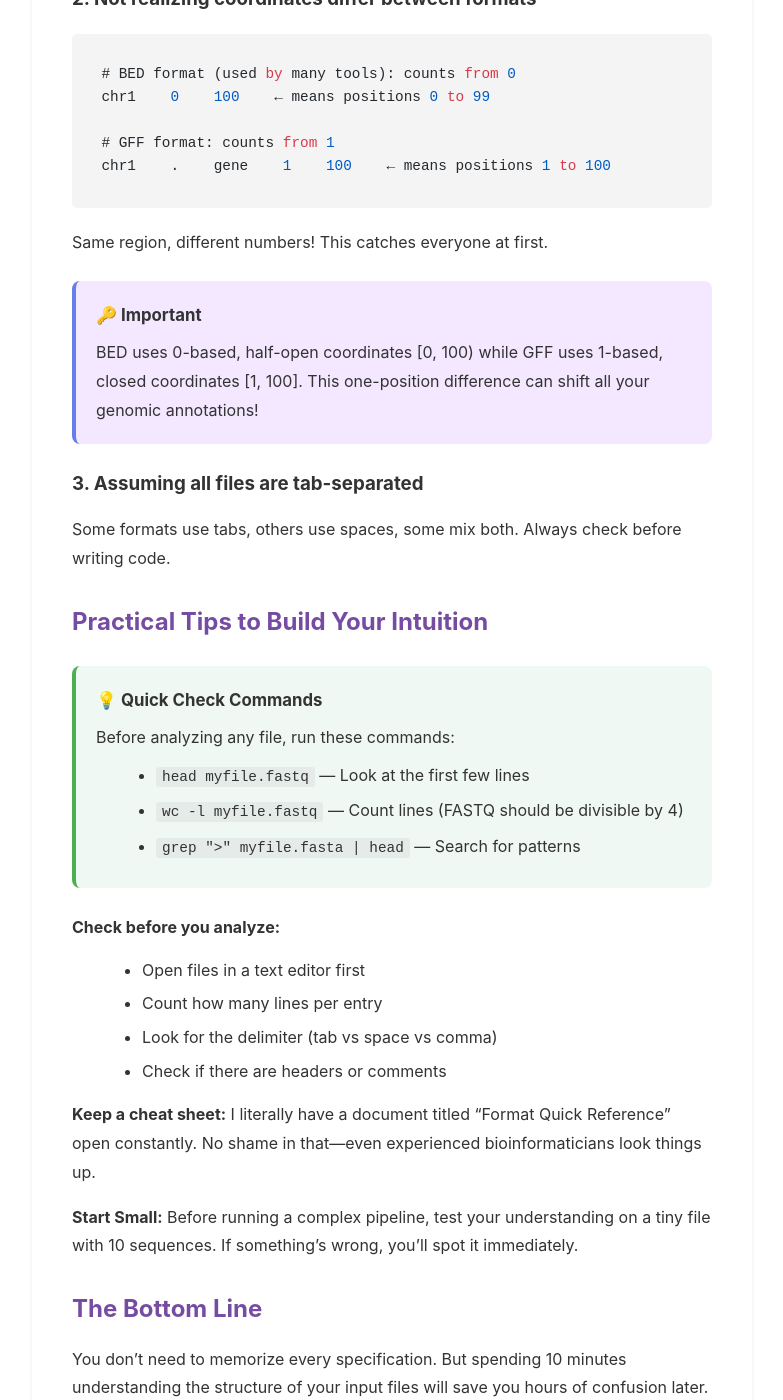
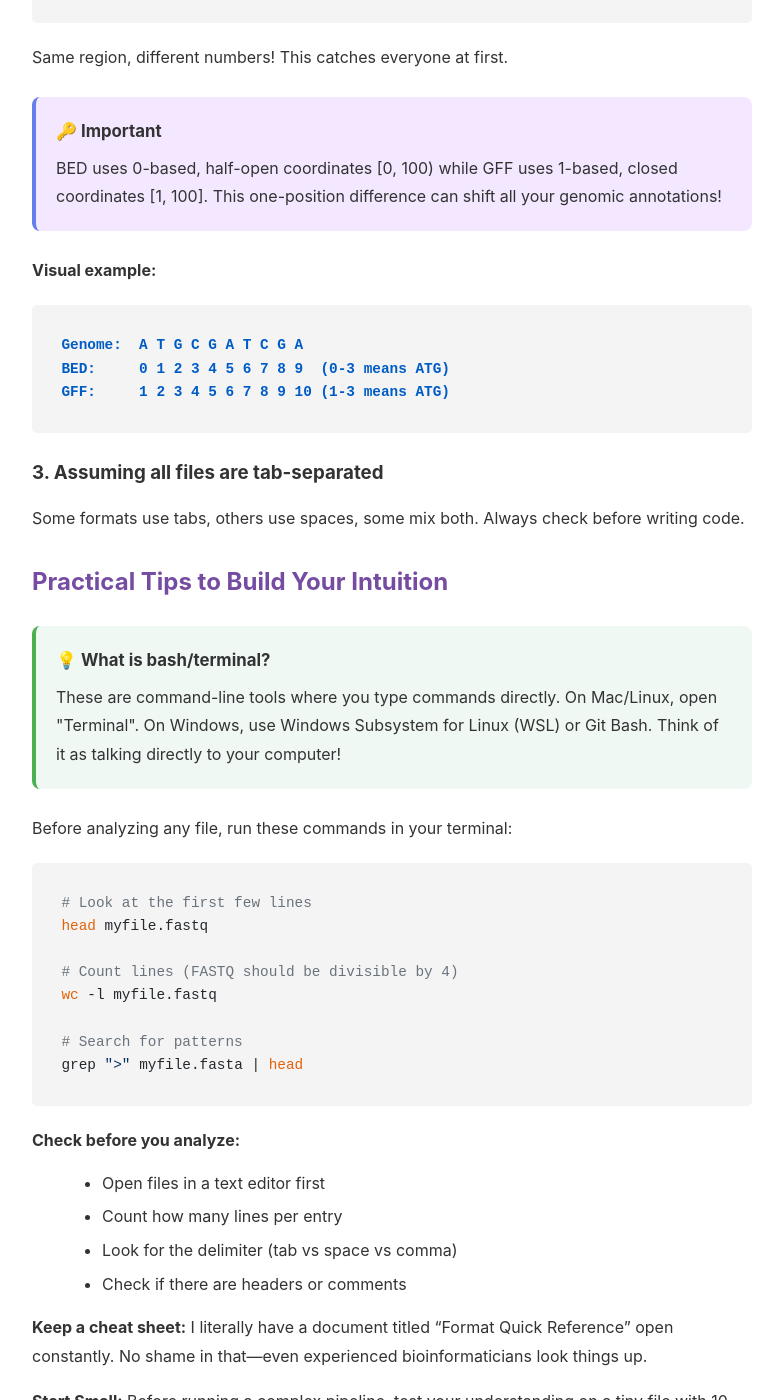
Before and after one commit to ipekselcen/ipekselcen.github.io, a Jekyll site: the page built from _posts/2025-11-24-data-formats.md, in a window 1280 px wide and 1400 px high, scrolled down 2566 px. Shown: the whole window, without its empty margins (248-1031 px from the left). Built offline with Jekyll 4.4.1, drawn with Linux system fonts in a browser that asks for light colours; nearby versions of some CDN libraries; some of the changed text lies outside the part shown.

Commit message:
Update 2025-11-24-data-formats.md

````diff
--- a/_posts/2025-11-24-data-formats.md
+++ b/_posts/2025-11-24-data-formats.md
@@ -21,6 +22,7 @@ The most common ones you'll encounter:
 ## Let's Start Simple: FASTA Files
 
 A FASTA file is the most basic format. It looks like this:
+
 ```plaintext
 >gene_name
 ATGCGATCGATCGATCG
@@ -35,6 +37,7 @@ That's it! You could literally open this in Notepad.
 ## Next Step: FASTQ Files
 
 When you get raw sequencing data, it comes as FASTQ. Each sequence takes four lines:
+
 ```plaintext
 @SEQ_ID                          ← Header (starts with @)
 GATCGATCGATCGATCG                ← Sequence
@@ -56,6 +59,7 @@ Here's a real scenario: You download a script to count reads in a FASTQ file. Th
 ## Common Beginner Mistakes (I Made These Too!)
 
 ### 1. Thinking FASTA and FASTQ are interchangeable
+
 ```python
 # This breaks if you feed it the wrong format!
 def count_sequences(filename):
@@ -63,12 +67,18 @@ def count_sequences(filename):
         return sum(1 for line in f if line.startswith('>'))
 ```
 
+<div class="callout callout-tip">
+<strong>💡 Don't worry about understanding Python yet!</strong>
+<p>This code example just shows that scripts look for specific characters. FASTA looks for <code>></code> while FASTQ looks for <code>@</code>. The point: mixing up formats breaks things!</p>
+</div>
+
 <div class="callout callout-warning">
 <strong>⚠️ Warning</strong>
 <p>FASTA headers start with <code>></code> while FASTQ headers start with <code>@</code>. Mixing these up breaks most parsing scripts immediately.</p>
 </div>
 
 ### 2. Not realizing coordinates differ between formats
+
 ```plaintext
 # BED format (used by many tools): counts from 0
 chr1    0    100    ← means positions 0 to 99
@@ -84,6 +94,13 @@ Same region, different numbers! This catches everyone at first.
 <p>BED uses 0-based, half-open coordinates [0, 100) while GFF uses 1-based, closed coordinates [1, 100]. This one-position difference can shift all your genomic annotations!</p>
 </div>
 
+**Visual example:**
+```plaintext
+Genome:  A T G C G A T C G A
+BED:     0 1 2 3 4 5 6 7 8 9  (0-3 means ATG)
+GFF:     1 2 3 4 5 6 7 8 9 10 (1-3 means ATG)
+```
+
 ### 3. Assuming all files are tab-separated
 
 Some formats use tabs, others use spaces, some mix both. Always check before writing code.
@@ -91,14 +108,22 @@ Some formats use tabs, others use spaces, some mix both. Always check before wri
 ## Practical Tips to Build Your Intuition
 
 <div class="callout callout-tip">
-<strong>💡 Quick Check Commands</strong>
-<p>Before analyzing any file, run these commands:</p>
-<ul style="margin: 10px 0 0 20px;">
-<li><code>head myfile.fastq</code> — Look at the first few lines</li>
-<li><code>wc -l myfile.fastq</code> — Count lines (FASTQ should be divisible by 4)</li>
-<li><code>grep ">" myfile.fasta | head</code> — Search for patterns</li>
-</ul>
+<strong>💡 What is bash/terminal?</strong>
+<p>These are command-line tools where you type commands directly. On Mac/Linux, open "Terminal". On Windows, use Windows Subsystem for Linux (WSL) or Git Bash. Think of it as talking directly to your computer!</p>
 </div>
+
+Before analyzing any file, run these commands in your terminal:
+
+```bash
+# Look at the first few lines
+head myfile.fastq
+
+# Count lines (FASTQ should be divisible by 4)
+wc -l myfile.fastq
+
+# Search for patterns
+grep ">" myfile.fasta | head
+```
 
 **Check before you analyze:**
 - Open files in a text editor first
````
Also changed, not shown: other parts of _posts/2025-11-24-data-formats.md (+2 -1 lines).
